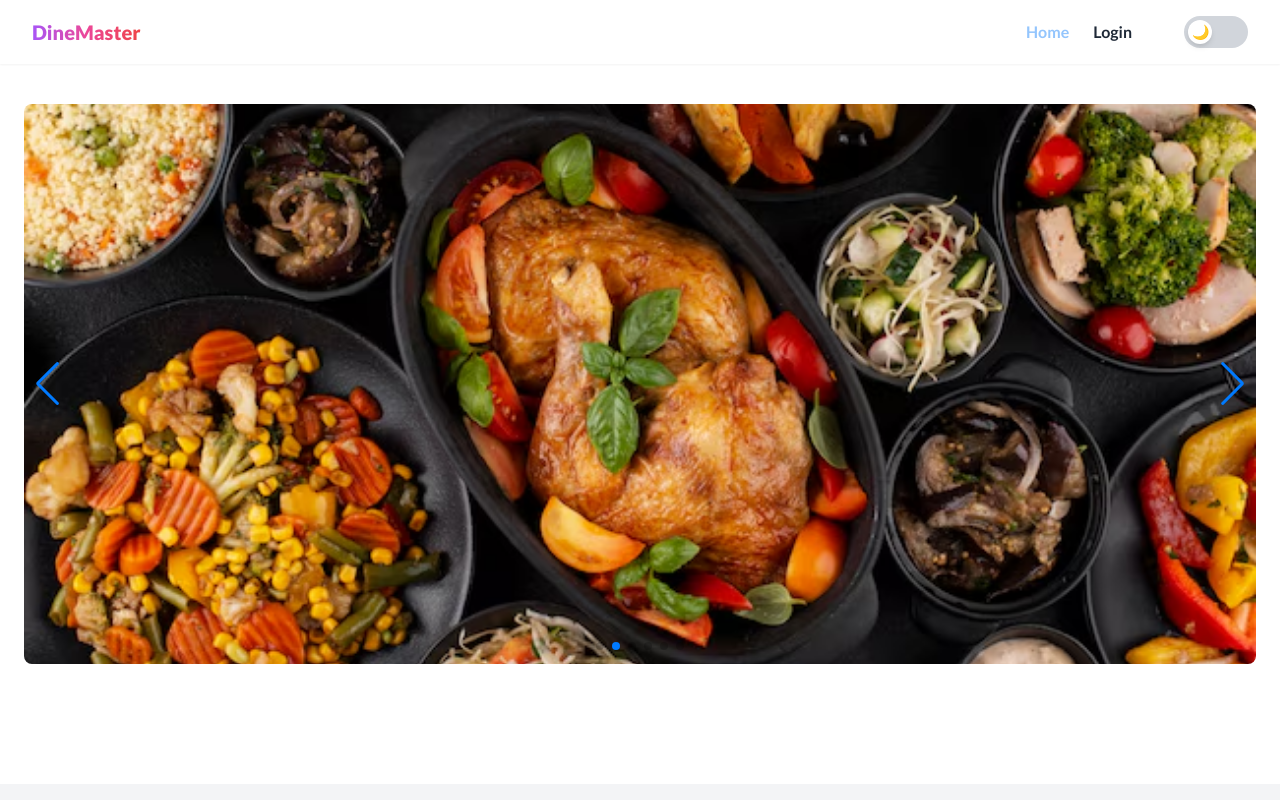
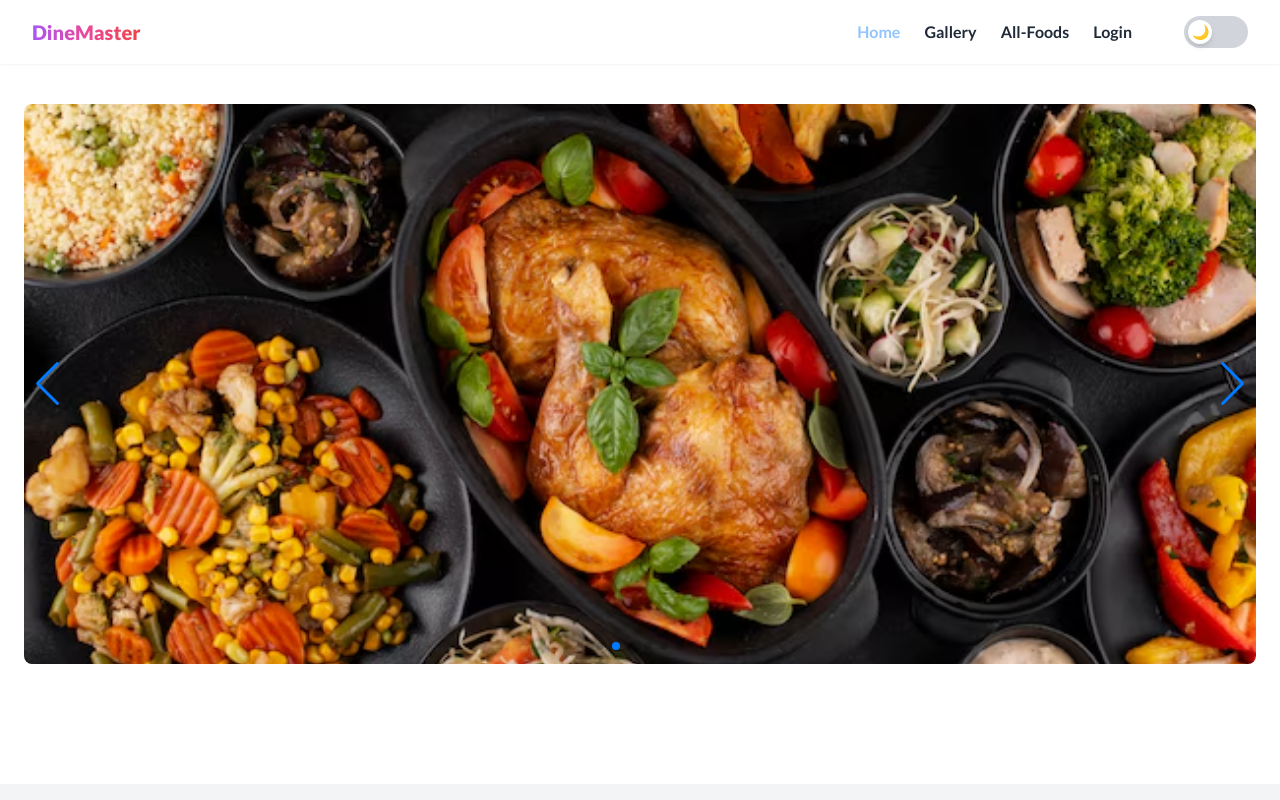
Before and after one commit to himel1625/Full-Stack-Restaurant-Management-Web-Application, a React (Vite) app: page / in a window 1280 px wide. Shown: the top 800 px of the page. Built offline with nearby package versions, Linux system fonts and the light colour scheme; no server answers.

Commit message:
implement error page

```diff
--- a/src/Components/Navbar/Navbar.jsx
+++ b/src/Components/Navbar/Navbar.jsx
@@ -48,6 +48,30 @@ const Navbar = () => {
                 }
               >
                 Home
+              </NavLink>
+            </li>
+            <li>
+              <NavLink
+                to='/Gallery'
+                className={({ isActive }) =>
+                  `font-bold ${
+                    isActive ? 'text-blue-300' : 'hover:text-blue-600'
+                  }`
+                }
+              >
+                Gallery
+              </NavLink>
+            </li>
+            <li>
+              <NavLink
+                to='/AllFoods'
+                className={({ isActive }) =>
+                  `font-bold ${
+                    isActive ? 'text-blue-300' : 'hover:text-blue-600'
+                  }`
+                }
+              >
+                All-Foods
               </NavLink>
             </li>
             {user && (
--- a/src/Pages/AddFood/AddFood.jsx
+++ b/src/Pages/AddFood/AddFood.jsx
@@ -13,8 +13,8 @@ const AddFood = () => {
   };
 
   return (
-    <div className='container mx-auto p-6 text-white'>
-      <h1 className='text-3xl font-semibold text-center mb-6'>
+    <div className='container mx-auto p-6 text-black dark:text-white'>
+      <h1 className='text-3xl font-semibold text-center mb-3'>
         Add New Food Item
       </h1>
       <form
--- /dev/null
+++ b/src/Pages/AllFoods/AllFoods.jsx
@@ -0,0 +1,38 @@
+import React, { useState } from 'react';
+
+const AllFoods = () => {
+  const [search, setSearch] = useState('');
+
+  const handleSearch = () => {
+    console.log(search);
+    setSearch('');
+  };
+
+  return (
+    <div className='container mx-auto px-4 py-8'>
+      <h2 className='text-3xl font-semibold text-center mb-6'>
+        All Foods (DineMaster)
+      </h2>
+
+      <div className='flex justify-center mb-8'>
+        <div className='relative w-full max-w-md flex'>
+          <input
+            type='text'
+            placeholder='Search for food...'
+            value={search}
+            onChange={e => setSearch(e.target.value)}
+            className='w-full py-3 pl-4 pr-10 text-lg border border-gray-300 rounded-l-lg focus:outline-none dark:bg-black dark:text-white focus:ring-0 focus:border-gray-400'
+          />
+          <button
+            onClick={handleSearch}
+            className='px-6 py-3 bg-blue-600 text-white font-semibold rounded-r-lg hover:bg-blue-700 focus:outline-none focus:ring-2 focus:ring-blue-500'
+          >
+            Search
+          </button>
+        </div>
+      </div>
+    </div>
+  );
+};
+
+export default AllFoods;
--- a/src/Pages/Error/Error.jsx
+++ b/src/Pages/Error/Error.jsx
@@ -1,7 +1,32 @@
 import React from 'react';
+import { useNavigate } from 'react-router-dom';
 
 const Error = () => {
-  return <div>this is error</div>;
+  const navigate = useNavigate();
+
+  const handleGoBack = () => {
+    navigate('/');
+  };
+
+  return (
+    <div className='min-h-screen flex items-center justify-center p-6'>
+      <div className='bg-white rounded-xl shadow-xl p-8 max-w-sm w-full transform transition duration-500 hover:scale-105 hover:shadow-2xl'>
+        <h1 className='text-5xl font-extrabold text-blue-700 mb-6 animate__animated animate__fadeIn'>
+          Oops!
+        </h1>
+        <p className='text-xl text-gray-800 mb-6 animate__animated animate__fadeIn animate__delay-1s'>
+          Something went wrong. We couldn't find the page you were looking for.
+        </p>
+        <button
+          onClick={handleGoBack}
+          className='mt-6 px-8 py-3 bg-blue-700 text-white rounded-full text-lg font-semibold transition-all transform hover:bg-blue-800 focus:outline-none focus:ring-4 focus:ring-blue-500 focus:ring-opacity-50'
+          aria-label='Go back to home'
+        >
+          Go Back
+        </button>
+      </div>
+    </div>
+  );
 };
 
 export default Error;
--- /dev/null
+++ b/src/Pages/Gallery/Gallery.jsx
@@ -0,0 +1,7 @@
+import React from 'react';
+
+const Gallery = () => {
+  return <div>this is Gallery section</div>;
+};
+
+export default Gallery;
```
Also changed, not shown: src/Routes/Router.jsx (+10 -0 lines).
